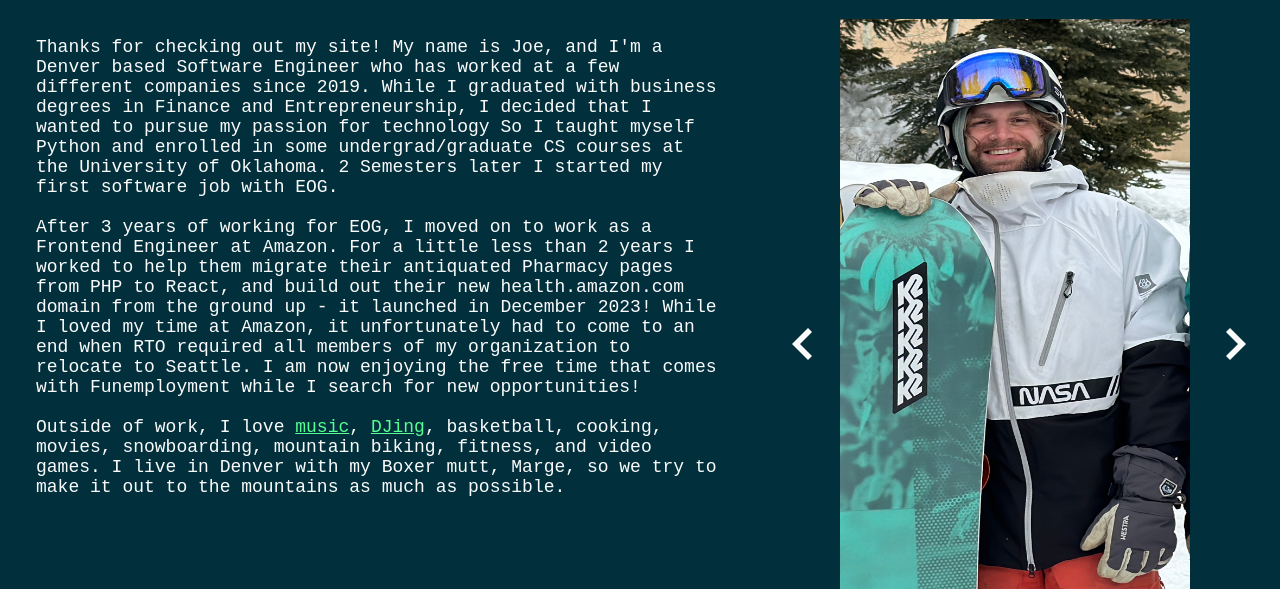
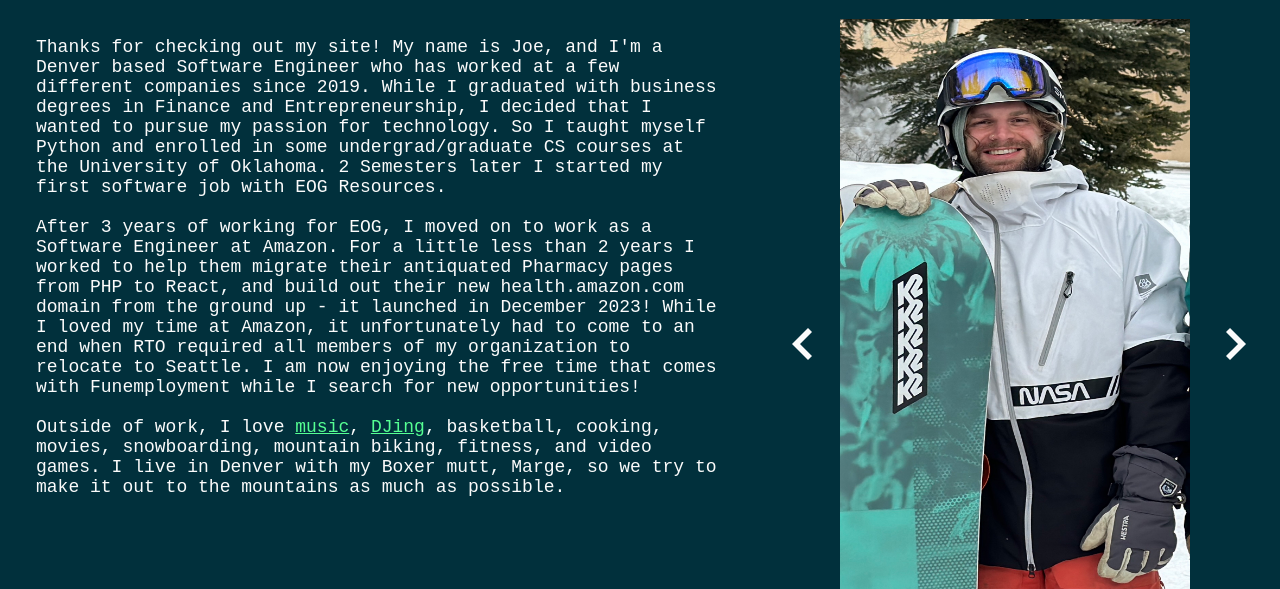
Before and after one commit to jlovoi/joelovoi, a plain HTML site: page index.html in a window 1280 px wide. Shown: the part 211-800 px from the top of the page. Drawn offline with Linux system fonts and the light colour scheme.

Commit message:
update resume and styling

```diff
--- a/index.html
+++ b/index.html
@@ -21,12 +21,12 @@
         Software Engineer who has worked at a few different companies since
         2019. While I graduated with business degrees in Finance and
         Entrepreneurship, I decided that I wanted to pursue my passion for
-        technology So I taught myself Python and enrolled in some
+        technology. So I taught myself Python and enrolled in some
         undergrad/graduate CS courses at the University of Oklahoma. 2 Semesters
-        later I started my first software job with EOG.
+        later I started my first software job with EOG Resources.
         <br />
         <br />
-        After 3 years of working for EOG, I moved on to work as a Frontend
+        After 3 years of working for EOG, I moved on to work as a Software
         Engineer at Amazon. For a little less than 2 years I worked to help them
         migrate their antiquated Pharmacy pages from PHP to React, and build out
         their new health.amazon.com domain from the ground up - it launched in
@@ -218,7 +218,7 @@ tps://soundcloud.com/hsiya/phonq"
     tbill3: { width: 350, height: 550 },
     vinny: { width: 350, height: 650 },
     half: { width: 450, height: 550 },
-    jackson: { width: 350, height: 650 },
+    jackson: { width: 350, height: 750 },
     peeg: { width: 450, height: 550 },
     hsiya: { width: 450, height: 550 },
   };
--- a/style.css
+++ b/style.css
@@ -125,7 +125,7 @@ a.icon-button {
 .flex-row {
   display: flex;
   flex-direction: row;
-  height: 650px;
+  height: 750px;
 }
 
 .center {
```
Also changed, not shown: 3 other files.
